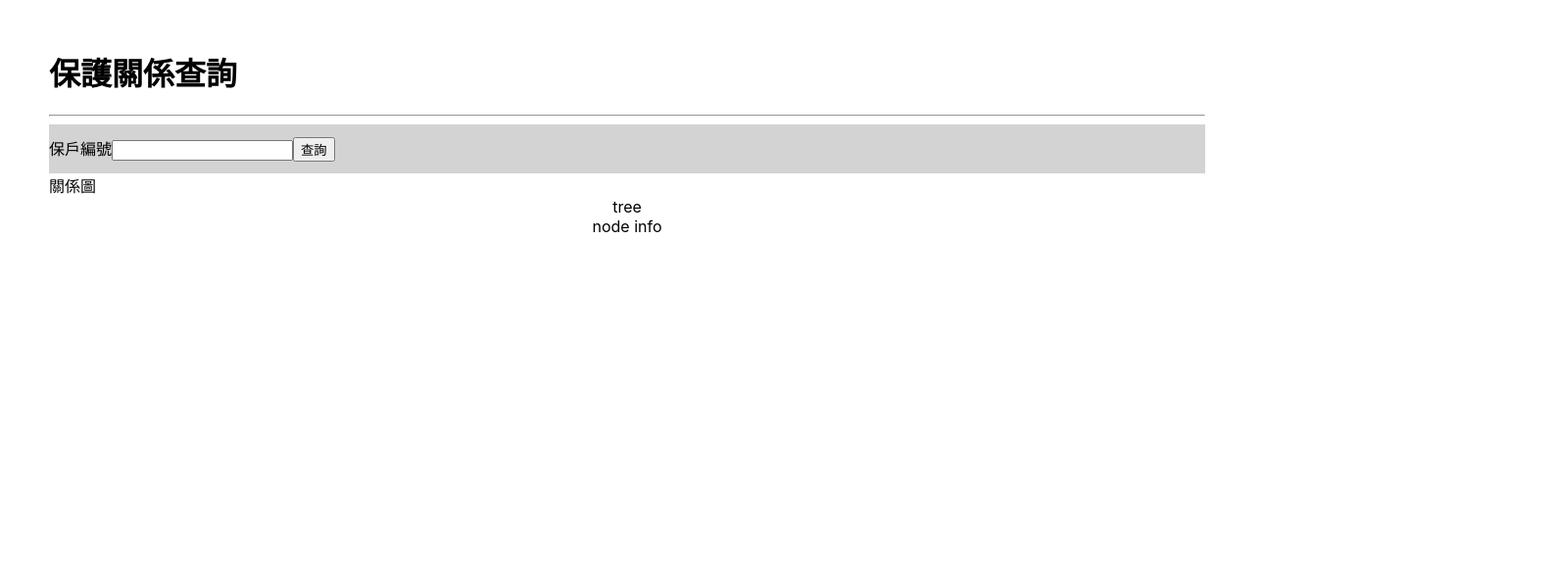
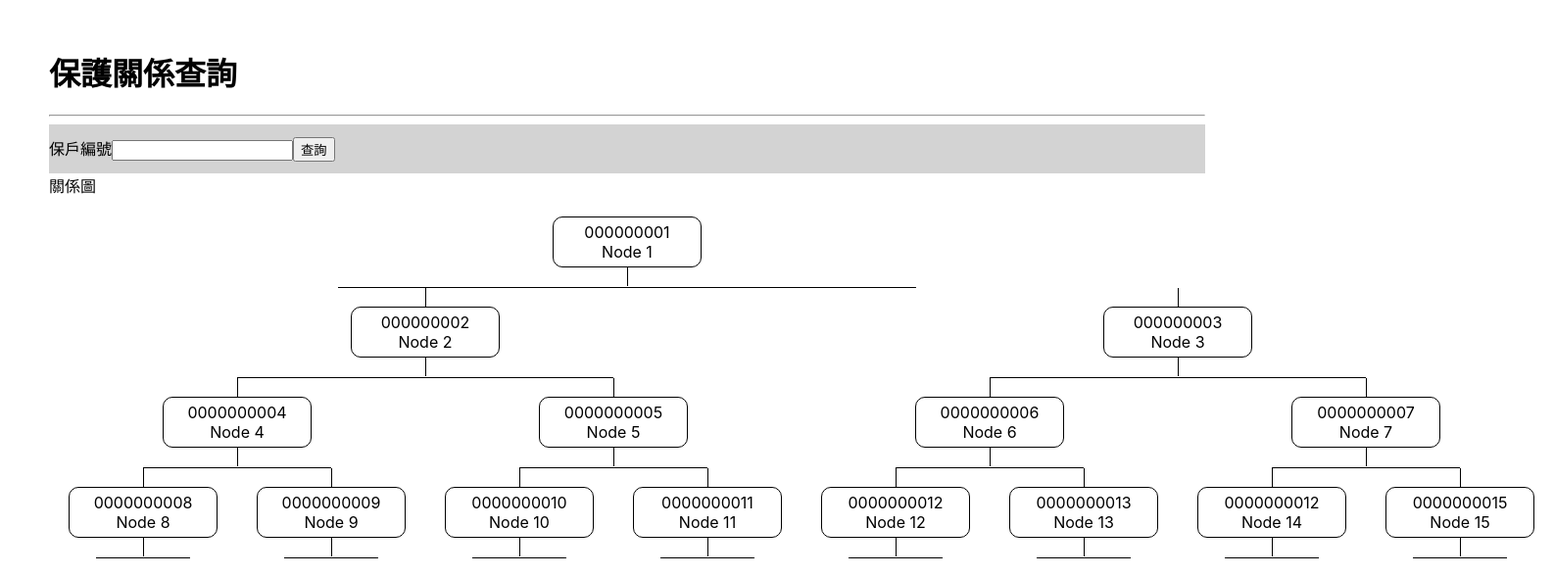
Before and after one commit to Daphne-Hsueh/insurance, a React (Create React App) app: page / in a window 1280 px wide. Shown: the top 588 px of the page at 98% size, 1586 px wide, since content can reach past the window. Built offline with nearby package versions, Linux system fonts and the light colour scheme.

Commit message:
feat: complete tree node template

```diff
--- a/src/App.css
+++ b/src/App.css
@@ -20,9 +20,57 @@ code {
   height: 50px;
   line-height: 50px;
 }
-.tree__container {
+
+.tree-node {
   display: flex;
   justify-content: center;
   align-items: center;
   flex-direction: column;
+  position: relative;
 }
+
+.node {
+  width: 150px;
+  height: 50px;
+  border: 1px solid black;
+  border-radius: 10px;
+  display: flex;
+  text-align: center;
+  justify-content: center;
+  align-items: center;
+  margin: 20px;
+  position: relative;
+}
+.node:not(.node-root).node::before {
+  content: "";
+  position: absolute;
+  top: -20px;
+  left: 50%;
+  width: 1px;
+  height: 20px;
+  background-color: black;
+}
+
+.node::after {
+  content: "";
+  position: absolute;
+  bottom: -20px;
+  left: 50%;
+  width: 1px;
+  height: 20px;
+  background-color: black;
+}
+
+.children {
+  display: flex;
+  justify-content: space-evenly;
+  width: 100%;
+  position: relative;
+}
+.children::before {
+  content: "";
+  position: absolute;
+  width: 50%;
+  height: 1px;
+  background-color: black;
+}
--- a/src/components/NodeItem.jsx
+++ b/src/components/NodeItem.jsx
@@ -1,8 +1,17 @@
 export const NodeItem = ({ node }) => {
+  if (!node) {
+    return null;
+  }
+
   return (
     <div className="tree-node">
       <div className="node">
-        <div>node info</div>
+        {node.info.code} <br />
+        {node.info.name}
+      </div>
+      <div className="children">
+        {node.left && <NodeItem node={node.left} />}
+        {node.right && <NodeItem node={node.right} />}
       </div>
     </div>
   );
--- a/src/components/Tree.jsx
+++ b/src/components/Tree.jsx
@@ -1,9 +1,144 @@
+import React, { useEffect, useState } from "react";
 import { NodeItem } from "./NodeItem";
+
+function arrayToTree(arr) {
+  if (arr.length === 0) return null;
+
+  let root = { info: arr[0], left: null, right: null }; // root node
+  let queue = [root]; // queue for level order traversal
+  let i = 1; // index in the array
+
+  while (queue.length > 0 && i < arr.length) {
+    let current = queue.shift(); // get the current node
+
+    // Add left child
+    if (i < arr.length && arr[i] !== null) {
+      current.left = { info: arr[i], left: null, right: null };
+      queue.push(current.left);
+    }
+    i++;
+
+    // Add right child
+    if (i < arr.length && arr[i] !== null) {
+      current.right = { info: arr[i], left: null, right: null };
+      queue.push(current.right);
+    }
+    i++;
+  }
+  // console.log("root", root);
+  return root;
+}
+const currentNode = {
+  code: "000000001",
+  name: "Node 1",
+  registration_Date: "2024-05-01",
+  introducer_code: null,
+  left: [
+    {
+      code: "000000002",
+      name: "Node 2",
+      registration_Date: "2024-05-02",
+      introducer_code: "0000000002",
+    },
+    {
+      code: "0000000004",
+      name: "Node 4",
+      registration_Date: "2024-05-04",
+      introducer_code: "0000000002",
+    },
+    {
+      code: "0000000005",
+      name: "Node 5",
+      registration_Date: "2024-05-05",
+      introducer_code: "0000000002",
+    },
+    {
+      code: "0000000008",
+      name: "Node 8",
+      registration_Date: "2024-05-08",
+      introducer_code: "0000000008",
+    },
+    {
+      code: "0000000009",
+      name: "Node 9",
+      registration_Date: "2024-05-09",
+      introducer_code: "0000000009",
+    },
+    {
+      code: "0000000010",
+      name: "Node 10",
+      registration_Date: "2024-05-10",
+      introducer_code: "0000000010",
+    },
+    {
+      code: "0000000011",
+      name: "Node 11",
+      registration_Date: "2024-05-11",
+      introducer_code: "0000000011",
+    },
+  ],
+  right: [
+    {
+      code: "000000003",
+      name: "Node 3",
+      registration_Date: "2024-05-03",
+      introducer_code: "0000000001",
+    },
+    {
+      code: "0000000006",
+      name: "Node 6",
+      registration_Date: "2024-05-06",
+      introducer_code: "0000000003",
+    },
+    {
+      code: "0000000007",
+      name: "Node 7",
+      registration_Date: "2024-05-07",
+      introducer_code: "0000000003",
+    },
+    {
+      code: "0000000012",
+      name: "Node 12",
+      registration_Date: "2024-05-12",
+      introducer_code: "0000000006",
+    },
+    {
+      code: "0000000013",
+      name: "Node 13",
+      registration_Date: "2024-05-13",
+      introducer_code: "0000000006",
+    },
+    {
+      code: "0000000012",
+      name: "Node 14",
+      registration_Date: "2024-05-14",
+      introducer_code: "0000000007",
+    },
+    {
+      code: "0000000015",
+      name: "Node 15",
+      registration_Date: "2024-05-15",
+      introducer_code: "0000000007",
+    },
+  ],
+};
 export const Tree = () => {
+  // const [currentNode, setCurrentNode] = useState(null);
+
   return (
-    <div className="tree__container">
-      <div>tree</div>
-      <NodeItem />
-    </div>
+    <>
+      {currentNode && (
+        <div className="tree-node">
+          <div className="node node-root">
+            {currentNode.code} <br />
+            {currentNode.name}
+          </div>
+          <div className="children">
+            <NodeItem node={arrayToTree(currentNode.left)} />
+            <NodeItem node={arrayToTree(currentNode.right)} />
+          </div>
+        </div>
+      )}
+    </>
   );
 };
```
